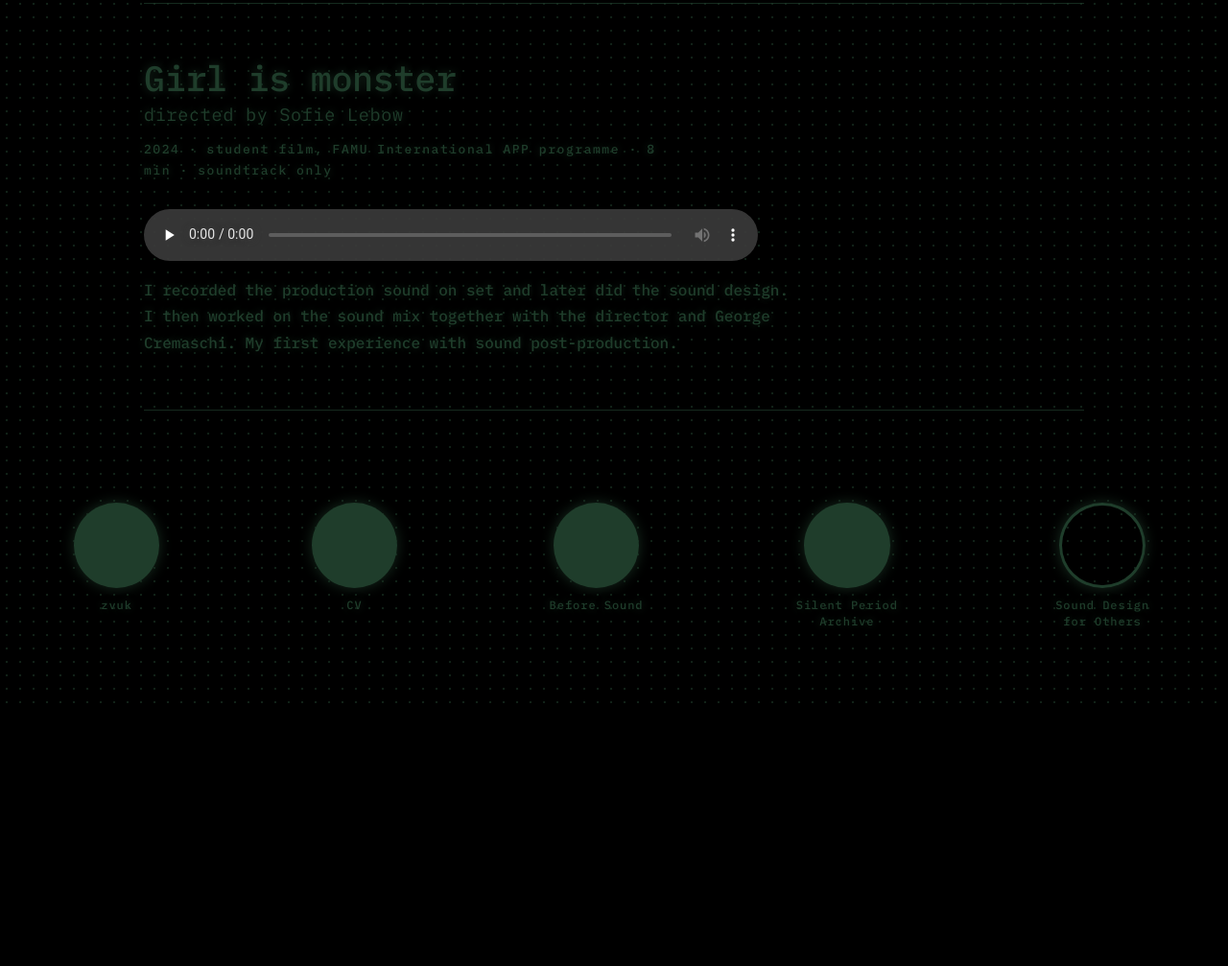
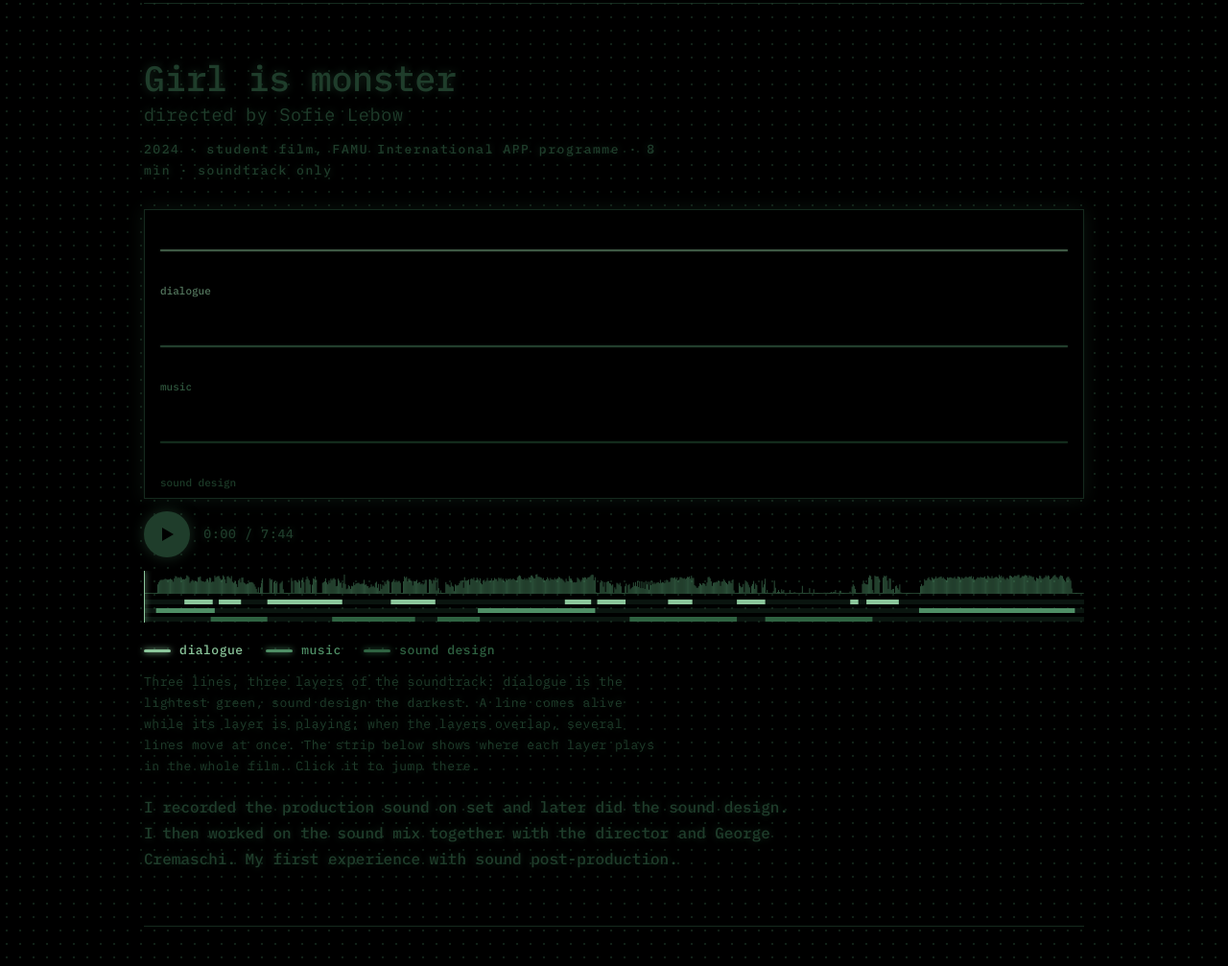
Before and after one commit to AnetHruskaJagsch/AnetaJagschovaSoundArtist, a plain HTML site: page sound-design-for-others.html in a window 1280 px wide. Shown: the part 381-1388 px from the top of the page at 96% size. Before the commit the page ends 1114 px from the top, so only its background shows below. Drawn offline with nearby package versions, Linux system fonts and the light colour scheme.

Commit message:
Implement audio oscilloscope for sound design
Added audio oscilloscope feature for soundtrack visualization.

```diff
--- a/sound-design-for-others.html
+++ b/sound-design-for-others.html
@@ -167,6 +167,47 @@
       .vlnky i { animation: none !important; }
       .tecka i { transition: none; }
     }
+
+    /* Soundtrack oscilloscope: three lines for dialogue, music and sound design. */
+    .oscilo { --dx: #8cc79c; --mx: #4f8f66; --fx: #2f6342; margin-top: 1.8em; }
+    .oscilo audio { display: none; }
+    .oscilo-obraz { border: 1px solid var(--line); background: #000000; box-shadow: 0 0 18px rgba(31, 61, 43, 0.35); }
+    .oscilo-platno { display: block; width: 100%; height: clamp(210px, 28vw, 300px); }
+    .oscilo-ovladani { display: flex; flex-wrap: wrap; align-items: center; gap: 0.6em 1.1em; margin-top: 1em; font-size: 13px; letter-spacing: 0.06em; }
+    .oscilo-hraj {
+      flex: none;
+      display: grid;
+      place-items: center;
+      width: 48px;
+      height: 48px;
+      border: 0;
+      border-radius: 50%;
+      background: var(--green);
+      color: #000000;
+      box-shadow: 0 0 14px var(--glow);
+      cursor: pointer;
+      transition: filter 0.25s ease;
+    }
+    .oscilo-hraj:hover, .oscilo-hraj:focus-visible { filter: brightness(1.5); }
+    .oscilo-hraj:focus-visible { outline: 2px solid var(--green); outline-offset: 4px; }
+    .oscilo-hraj svg { width: 18px; height: 18px; fill: currentColor; }
+    .oscilo-hraj .pauza, .oscilo-hraj.hraje .play { display: none; }
+    .oscilo-hraj.hraje .pauza { display: block; }
+    .oscilo-cas { font-variant-numeric: tabular-nums; white-space: nowrap; }
+    .oscilo-ted { margin-left: auto; text-align: right; }
+    .oscilo-osa { position: relative; margin-top: 0.9em; }
+    .oscilo-casti { display: block; width: 100%; height: 54px; }
+    .oscilo-posun { position: absolute; inset: 0; width: 100%; height: 100%; margin: 0; opacity: 0; cursor: pointer; }
+    .oscilo-osa:focus-within { outline: 2px solid var(--green); outline-offset: 4px; }
+    .oscilo-legenda { margin-top: 1.4em; font-size: 13px; font-weight: 400; letter-spacing: 0.04em; }
+    .oscilo-legenda ul { list-style: none; display: flex; flex-wrap: wrap; gap: 0.5em 1.8em; }
+    .oscilo-legenda li { display: inline-flex; align-items: center; gap: 0.7em; font-weight: 500; text-shadow: none; }
+    .oscilo-legenda li::before { content: ""; width: 28px; height: 3px; border-radius: 2px; background: currentColor; box-shadow: 0 0 6px currentColor; }
+    .oscilo-legenda .dx { color: var(--dx); }
+    .oscilo-legenda .mx { color: var(--mx); }
+    .oscilo-legenda .fx { color: var(--fx); }
+    .dilo .oscilo-legenda p { margin-top: 0.8em; }
+    @media (max-width: 640px) { .oscilo-ted { flex-basis: 100%; margin-left: 0; text-align: left; } }
   </style>
 </head>
 <body>
@@ -186,7 +227,27 @@
     <article class="dilo">
       <h2>Girl is monster<span class="preklad">directed by Sofie Lebow</span></h2>
       <p class="meta">2024 · student film, FAMU International APP programme · 8 min · soundtrack only</p>
-      <audio class="media" controls preload="none" src="media/audio/girl-is-monster.m4a"></audio>
+      <figure class="oscilo" data-casti="girl-is-monster" data-delka="464.56" data-dialog="dialogue" data-hudba="music" data-sd="sound design" data-ticho="silence">
+        <audio preload="none" src="media/audio/girl-is-monster.m4a"></audio>
+        <div class="oscilo-obraz"><canvas class="oscilo-platno" aria-hidden="true"></canvas></div>
+        <div class="oscilo-ovladani">
+          <button class="oscilo-hraj" type="button" aria-label="Play" data-hraj="Play" data-pauza="Pause"><svg class="play" viewBox="0 0 18 18" aria-hidden="true"><path d="M4 2l12 7-12 7z"/></svg><svg class="pauza" viewBox="0 0 18 18" aria-hidden="true"><path d="M3 2h4v14H3zM11 2h4v14h-4z"/></svg></button>
+          <span class="oscilo-cas">0:00 / 7:44</span>
+          <span class="oscilo-ted"></span>
+        </div>
+        <div class="oscilo-osa">
+          <canvas class="oscilo-casti" aria-hidden="true"></canvas>
+          <input class="oscilo-posun" type="range" min="0" max="464.56" step="0.5" value="0" aria-label="Position in the soundtrack">
+        </div>
+        <figcaption class="oscilo-legenda">
+          <ul>
+            <li class="dx">dialogue</li>
+            <li class="mx">music</li>
+            <li class="fx">sound design</li>
+          </ul>
+          <p>Three lines, three layers of the soundtrack: dialogue is the lightest green, sound design the darkest. A line comes alive while its layer is playing; when the layers overlap, several lines move at once. The strip below shows where each layer plays in the whole film. Click it to jump there.</p>
+        </figcaption>
+      </figure>
       <p>I recorded the production sound on set and later did the sound design. I then worked on the sound mix together with the director and George Cremaschi. My first experience with sound post-production.</p>
     </article>
   </main>
@@ -201,5 +262,8 @@
     </ul>
   </nav>
 
+  <script>window.TONE_SILENCE_LOGGING = true;</script>
+  <script src="https://cdnjs.cloudflare.com/ajax/libs/tone/14.8.49/Tone.js"></script>
+  <script src="oscilator.js"></script>
 </body>
 </html>
```
